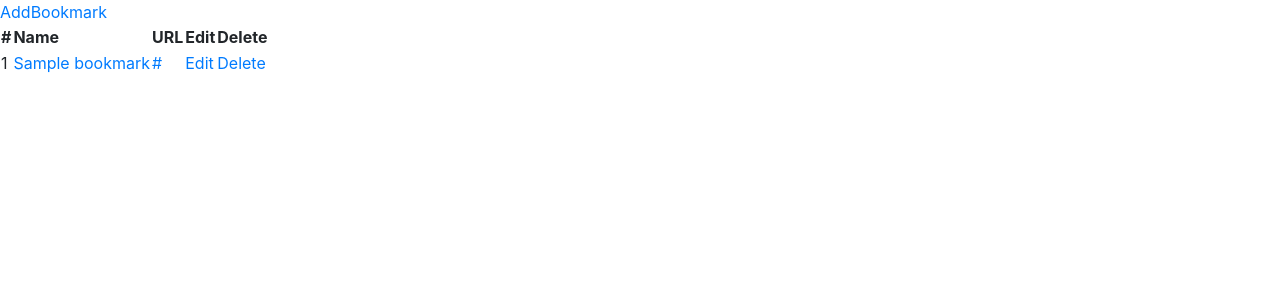
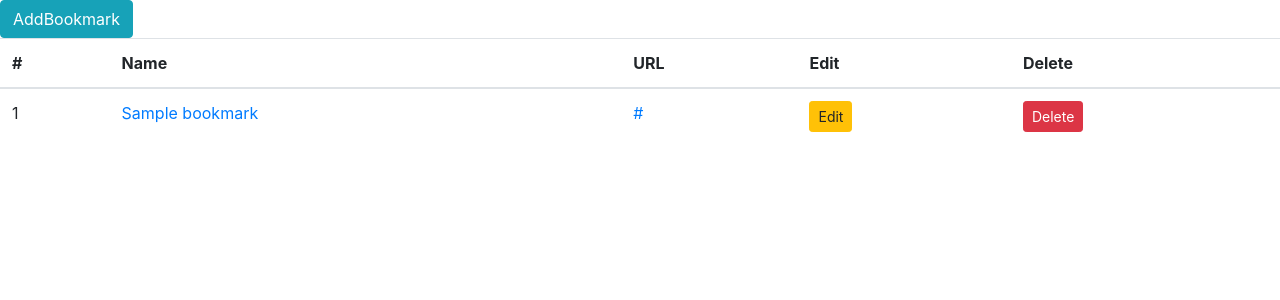
Before and after one commit to Endel04/FooDiew, a Django app: template bookmark/templates/bookmark/bookmark_list.html in a window 1280 px wide. Shown: the top 300 px of the page. Run offline with Django 3.2, Linux system fonts and the light colour scheme; the template is opened without the code that fills it: most values are stand-ins (such as "Sample title", 1, 10 or a date in 2020); some libraries are stand-ins or nearby versions.

Commit message:
Bootstrap bookmark_list, create, detail, update, confirm_delete

```diff
--- a/bookmark/templates/bookmark/bookmark_create.html
+++ b/bookmark/templates/bookmark/bookmark_create.html
@@ -6,6 +6,6 @@
 <form action="" method="post">
     {% csrf_token %}
     {{ form.as_p }}
-    <input type="submit" value="Add">
+    <input type="submit" value="Add" class="btn btn-info btn-sm">
 </form>
 {% endblock %}
--- a/bookmark/templates/bookmark/bookmark_detail.html
+++ b/bookmark/templates/bookmark/bookmark_detail.html
@@ -5,5 +5,6 @@
 {% block content %}
 <h1>{{ bookmark.name }}</h1>
 <a href="{{ bookmark.url }}">{{ bookmark.url }}</a>
-<br><br><br>
-<a href="{% url 'bookmark:list' %}">Go to Bookmark List</a>
+<br><br>
+<a href="{% url 'bookmark:list' %}" class="btn btn-warning">Go to Bookmark List</a>
+{% endblock %}
--- a/bookmark/templates/bookmark/bookmark_list.html
+++ b/bookmark/templates/bookmark/bookmark_list.html
@@ -3,8 +3,12 @@
 {% block title %}Bookmark List{% endblock %}
 
 {% block content %}
-<a href="{% url 'bookmark:add' %}">AddBookmark</a>
-<table>
+
+<div class="btn-group">
+    <a href="{% url 'bookmark:add' %}" class="btn btn-info">AddBookmark</a>
+</div>
+
+<table class="table">
     <thead>
     <tr>
         <th>#</th>
@@ -21,8 +25,8 @@
         <td>{{ forloop.counter }}</td>
         <td><a href="{% url 'bookmark:detail' pk=bookmark.id %}">{{ bookmark.name }}</a></td>
         <td><a href="{{ bookmark.url }}">{{ bookmark.url }}</a></td>
-        <td><a href="{% url 'bookmark:edit' pk=bookmark.pk %}">Edit</a></td>
-        <td><a href="{% url 'bookmark:delete' pk=bookmark.pk %}">Delete</a></td>
+        <td><a href="{% url 'bookmark:edit' pk=bookmark.pk %}" class="btn btn-warning btn-sm">Edit</a></td>
+        <td><a href="{% url 'bookmark:delete' pk=bookmark.pk %}" class="btn btn-danger btn-sm">Delete</a></td>
     </tr>
     {% endfor %}
     </tbody>
--- a/bookmark/templates/bookmark/bookmark_update.html
+++ b/bookmark/templates/bookmark/bookmark_update.html
@@ -6,6 +6,6 @@
 <form action="" method="post">
     {% csrf_token %}
     {{ form.as_ul }}
-    <input type="submit" value="edit">
+    <input type="submit" value="edit" class="btn btn-warning btn-sm">
 </form>
 {% endblock %}
```
Also changed, not shown: bookmark/templates/bookmark/bookmark_confirm_delete.html (+7 -3 lines).
